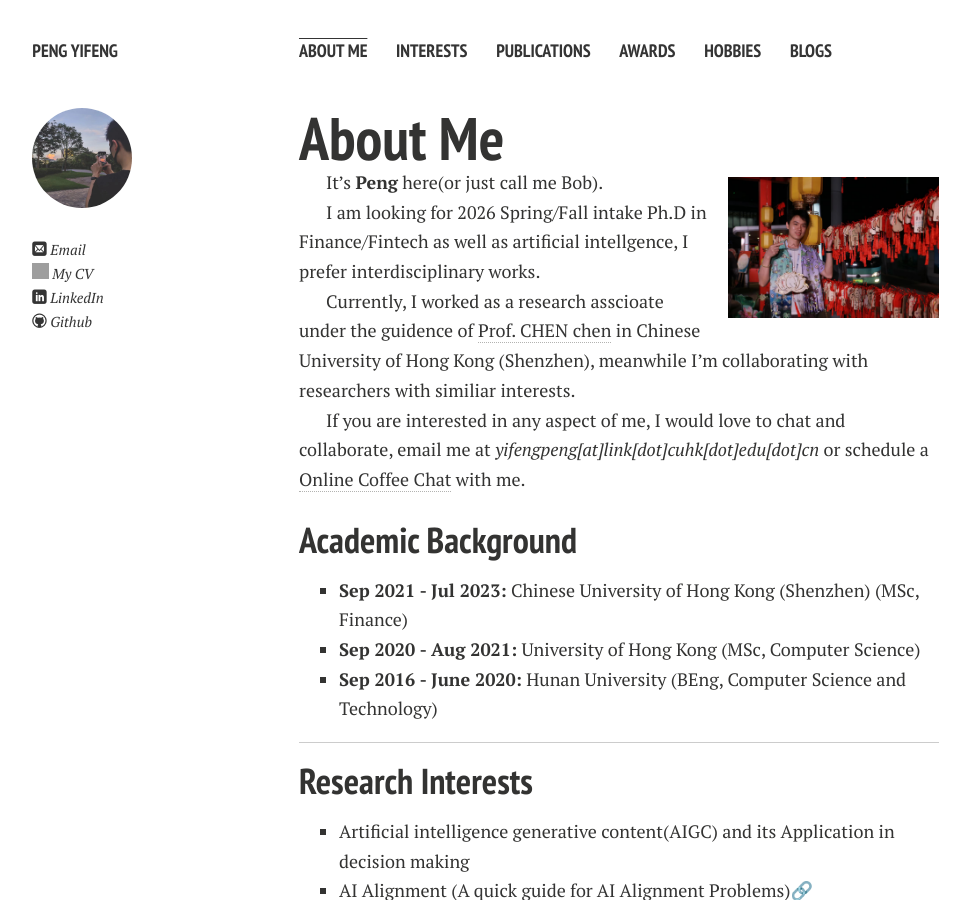
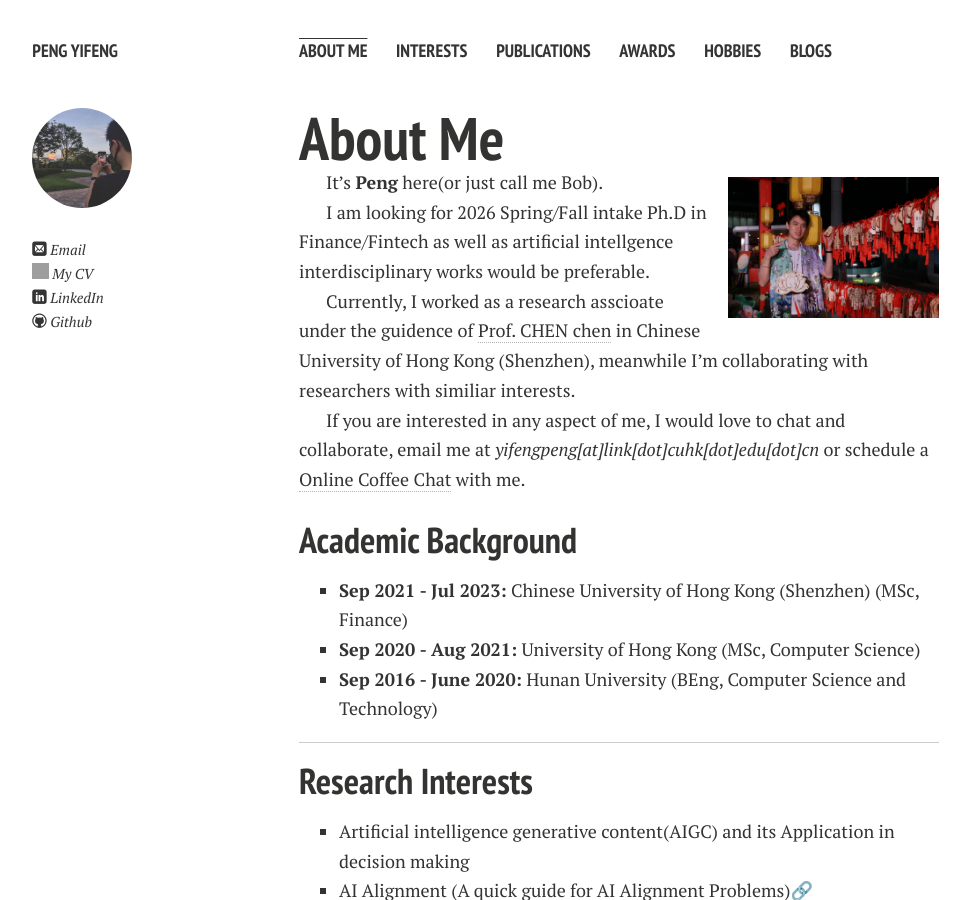
Before and after one commit to HeliumPeng/HeliumPeng.github.io, a Jekyll site: the page built from index.md, in a window 1280 px wide and 900 px high. Shown: the whole window, without its empty margins (21-991 px from the left). Built offline with Jekyll 4.4.1, drawn with Linux system fonts in a browser that asks for light colours; nearby versions of some CDN libraries; comment, search, counter and statistics services are not loaded; a style sheet for code colours, icons or effects is not loaded; our own code applies the rules of GitHub Pages for plain Markdown files; grey boxes are pictures that could not be loaded.

Commit message:
edit some words in index.md

```diff
--- a/index.md
+++ b/index.md
@@ -8,7 +8,7 @@ layout: page
 
 It's **Peng** here(or just call me Bob).
 
-I am looking for 2026 Spring/Fall intake Ph.D in Finance/Fintech as well as artificial intellgence, I prefer interdisciplinary works.
+I am looking for 2026 Spring/Fall intake Ph.D in Finance/Fintech as well as artificial intellgence interdisciplinary works would be preferable.
 
 Currently, I worked as a research asscioate under the guidence of [Prof. CHEN chen](https://myweb.cuhk.edu.cn/chenchen2020) in Chinese University of Hong Kong (Shenzhen), meanwhile I'm collaborating with researchers with similiar interests.
 
```
